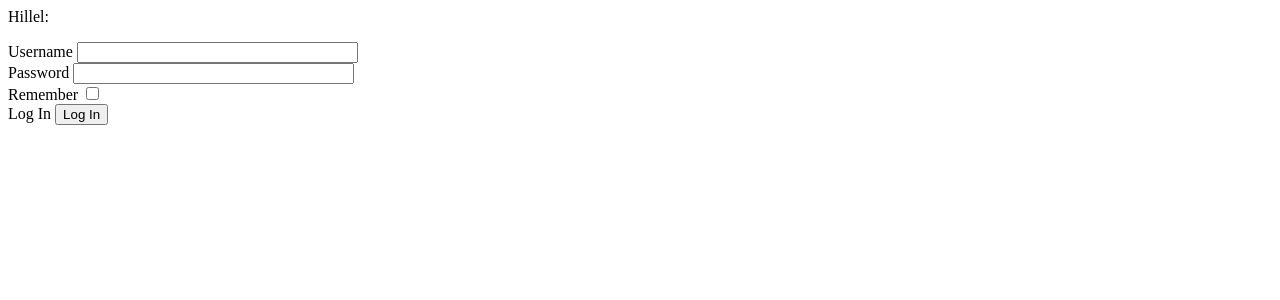
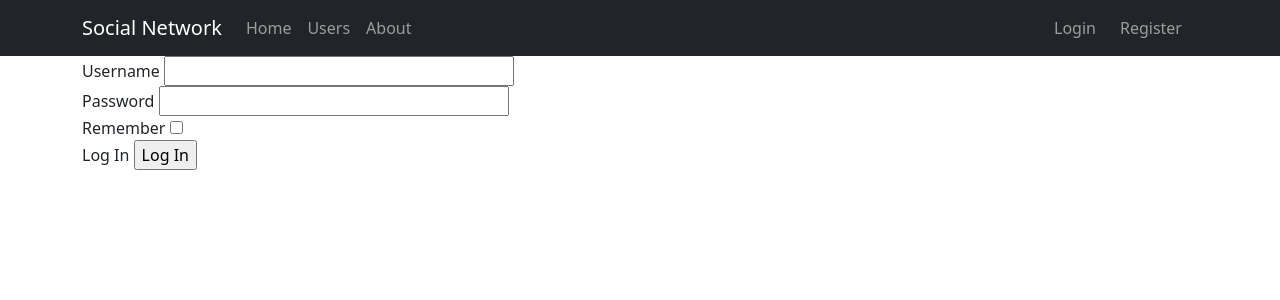
Before and after one commit to akushyn/social-network, a Flask app: template app/templates/auth/login.html in a window 1280 px wide. Shown: the top 300 px of the page. Run offline with Flask 2, Linux system fonts and the light colour scheme; the template is opened without the code that fills it: values that come from a table or form of the project are taken from there, others are empty; parts of the project's set-up code (start-up, migrations or seed data) failed here and were passed over.

Commit message:
update base.html, integrate bootstrap

```diff
--- a/app/templates/base.html
+++ b/app/templates/base.html
@@ -1,18 +1,72 @@
 <!DOCTYPE html>
-<html lang="en">
+<html lang="">
 <head>
     <title>
-      {% block title %}
-       {% endblock %}
+        {% block title %}
+            {% if title %}
+            {{ title }}
+            {% else %}
+                Social Network
+            {% endif %}
+        {% endblock %}
     </title>
+    <link href="https://cdn.jsdelivr.net/npm/bootstrap@5.3.0-alpha1/dist/css/bootstrap.min.css" rel="stylesheet"
+          integrity="sha384-GLhlTQ8iRABdZLl6O3oVMWSktQOp6b7In1Zl3/Jr59b6EGGoI1aFkw7cmDA6j6gD" crossorigin="anonymous">
 </head>
 <body>
-    <div>
-        Hillel:
-        <p></p>
+<nav class="navbar navbar-expand-lg navbar-dark bg-dark">
+    <div class="container">
+        <a class="navbar-brand" href="{{ url_for('main.index') }}">Social Network</a>
+        <button class="navbar-toggler" type="button" data-toggle="collapse" data-target="#navbarNav"
+                aria-controls="navbarNav" aria-expanded="false" aria-label="Toggle navigation">
+            <span class="navbar-toggler-icon"></span>
+        </button>
+        <div class="collapse navbar-collapse" id="navbarNav">
+            <ul class="navbar-nav me-auto">
+                <li class="nav-item">
+                <li class="nav-item{% if active == 'index' %} active{% endif %}">
+                    <a class="nav-link" href="{{ url_for('main.index') }}">Home</a>
+                </li>
+                <li class="nav-item">
+                    <a class="nav-link" href="#">Users</a>
+                </li>
+                <li class="nav-item">
+                    <a class="nav-link" href="{{ url_for('main.about') }}">About</a>
+                </li>
+            </ul>
+            <ul class="navbar-nav ms-auto">
+                <li class="nav-item me-2">
+                    {% if current_user.is_authenticated %}
+                    <a class="nav-link" href="{{ url_for('auth.logout') }}">Logout</a>
+                    {% else %}
+                    <a class="nav-link" href="{{ url_for('auth.login') }}">Login</a>
+                    {% endif %}
+                </li>
+                {% if not current_user.is_authenticated %}
+                <li class="nav-item me-2">
+                    <a class="nav-link" href="{{ url_for('auth.register') }}">Register</a>
+                </li>
+                {% endif %}
+            </ul>
+        </div>
     </div>
-    <div>
-        {% block content %}{% endblock %}
-    </div>
+</nav>
+
+<div class="container">
+    {% with messages = get_flashed_messages(with_categories=true) %}
+      {% if messages %}
+        {% for category, message in messages %}
+          {% if category == "error" %}
+            <div class="alert alert-danger">{{ message }}</div>
+          {% endif %}
+        {% endfor %}
+      {% endif %}
+    {% endwith %}
+
+    {% block content %}{% endblock %}
+</div>
+<script src="https://cdn.jsdelivr.net/npm/bootstrap@5.3.0-alpha1/dist/js/bootstrap.bundle.min.js"
+        integrity="sha384-w76AqPfDkMBDXo30jS1Sgez6pr3x5MlQ1ZAGC+nuZB+EYdgRZgiwxhTBTkF7CXvN"
+        crossorigin="anonymous"></script>
 </body>
 </html>
```
